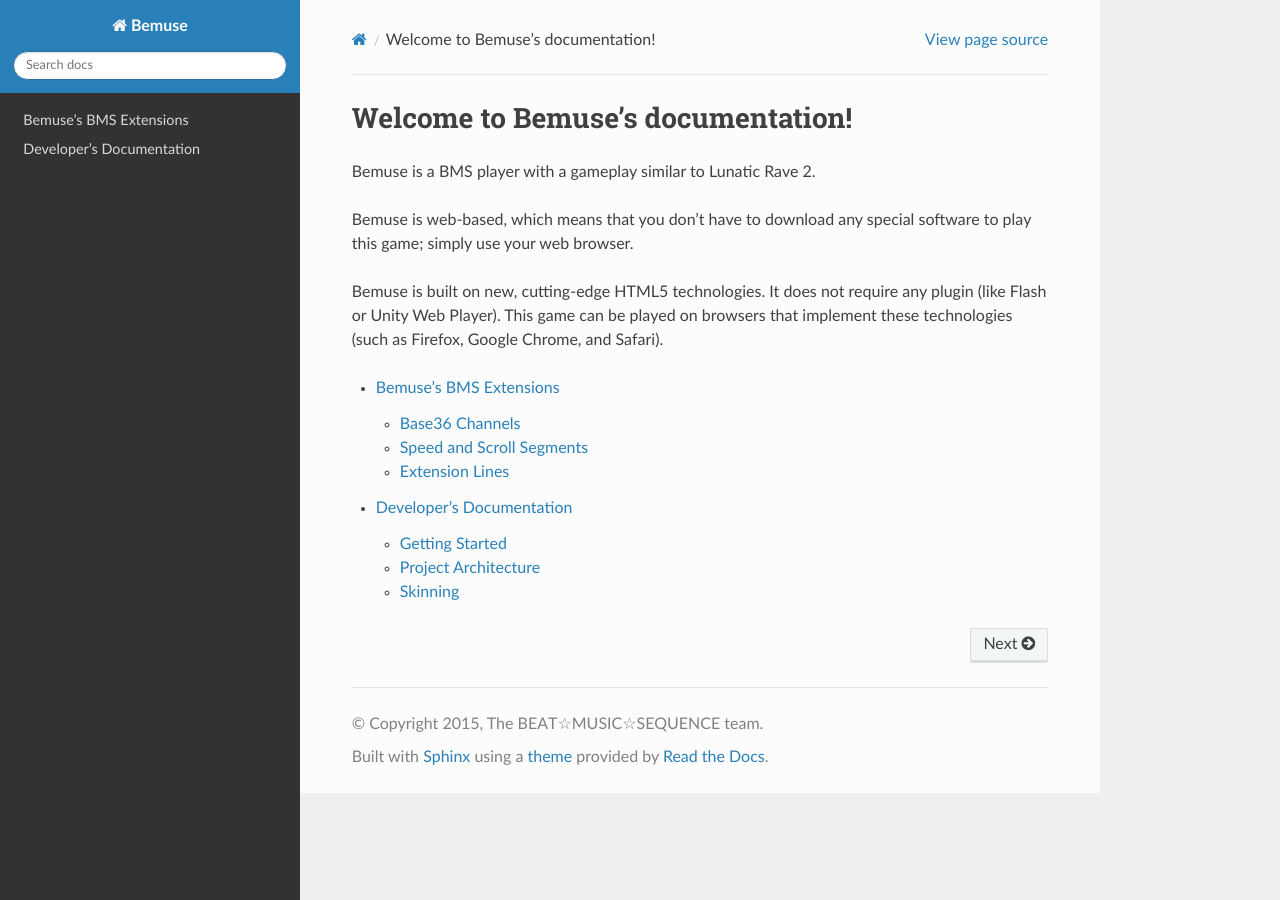
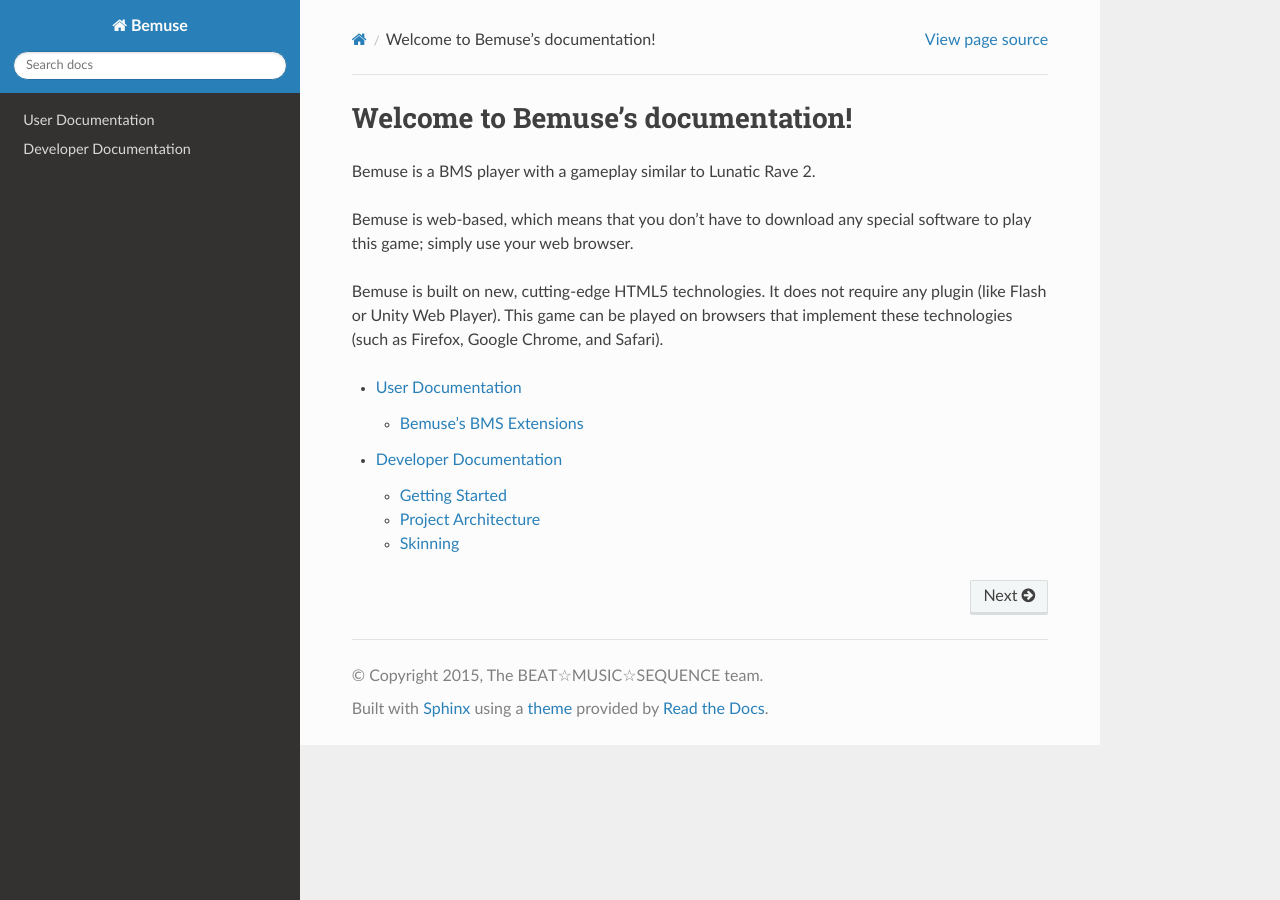
Before and after one commit to bemusic/bemuse, a Sphinx documentation site: the page built from docs/README.rst, in a window 1280 px wide. Built offline with Sphinx 7.4.7 and the Read the Docs theme 2.0.0, drawn with Linux system fonts in a browser that asks for light colours.

Commit message:
refactor(docs): separate into user and developer's docs

```diff
--- a/docs/README.rst
+++ b/docs/README.rst
@@ -19,5 +19,5 @@
 .. toctree::
    :maxdepth: 2
 
-   bms-extensions
+   users/README
    developers/README
--- a/docs/conf.py
+++ b/docs/conf.py
@@ -187,21 +187,13 @@
 # -- Options for LaTeX output ---------------------------------------------
 
 latex_elements = {
-# The paper size ('letterpaper' or 'a4paper').
-#'papersize': 'letterpaper',
-
-# The font size ('10pt', '11pt' or '12pt').
-#'pointsize': '10pt',
-
-# Additional stuff for the LaTeX preamble.
-#'preamble': '',
-    'inputenc': '',
-    'utf8extra': '',
-    'preamble': r'''
+  'papersize': 'a4paper',
+  'pointsize': '12pt',
+  'preamble': r'''
     \usepackage{charter}
     \usepackage[defaultsans]{lato}
     \usepackage{inconsolata}
-    ''',
+  ''',
 }
 
 # Grouping the document tree into LaTeX files. List of tuples
@@ -218,13 +210,13 @@
 
 # For "manual" documents, if this is true, then toplevel headings are parts,
 # not chapters.
-#latex_use_parts = False
+latex_use_parts = True
 
 # If true, show page references after internal links.
-#latex_show_pagerefs = False
+latex_show_pagerefs = True
 
 # If true, show URL addresses after external links.
-#latex_show_urls = False
+latex_show_urls = False
 
 # Documents to append as an appendix to all manuals.
 #latex_appendices = []
--- a/docs/developers/README.rst
+++ b/docs/developers/README.rst
@@ -1,5 +1,5 @@
-Developer's Documentation
-=========================
+Developer Documentation
+=======================
 
 .. toctree::
 
--- /dev/null
+++ b/docs/users/README.rst
@@ -0,0 +1,8 @@
+
+User Documentation
+==================
+
+.. toctree::
+   :maxdepth: 2
+
+   bms-extensions
```
Also changed, not shown: docs/users/bms-extensions.rst (renamed from docs/bms-extensions.rst).
